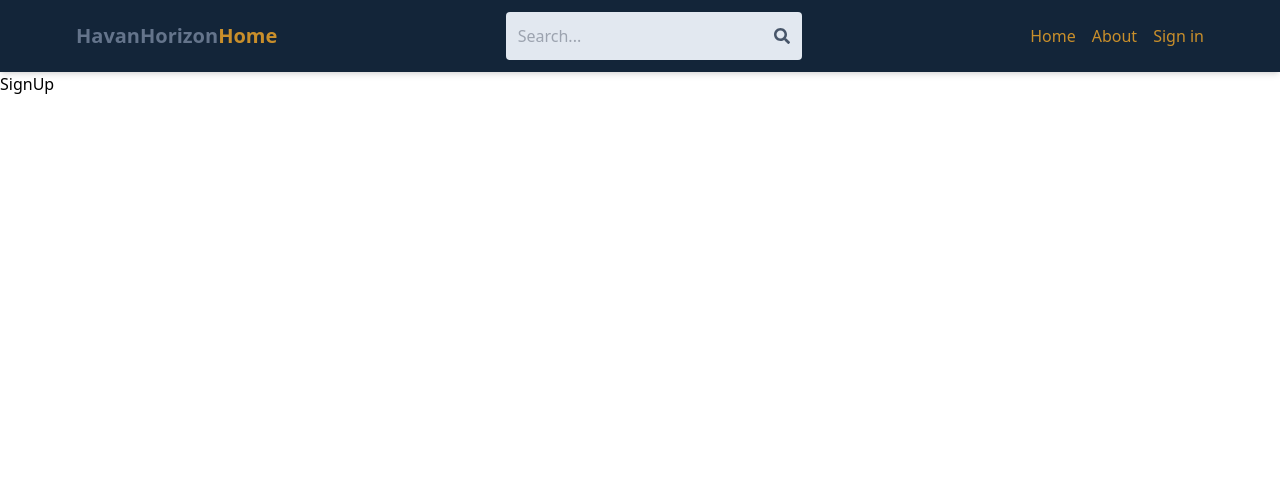
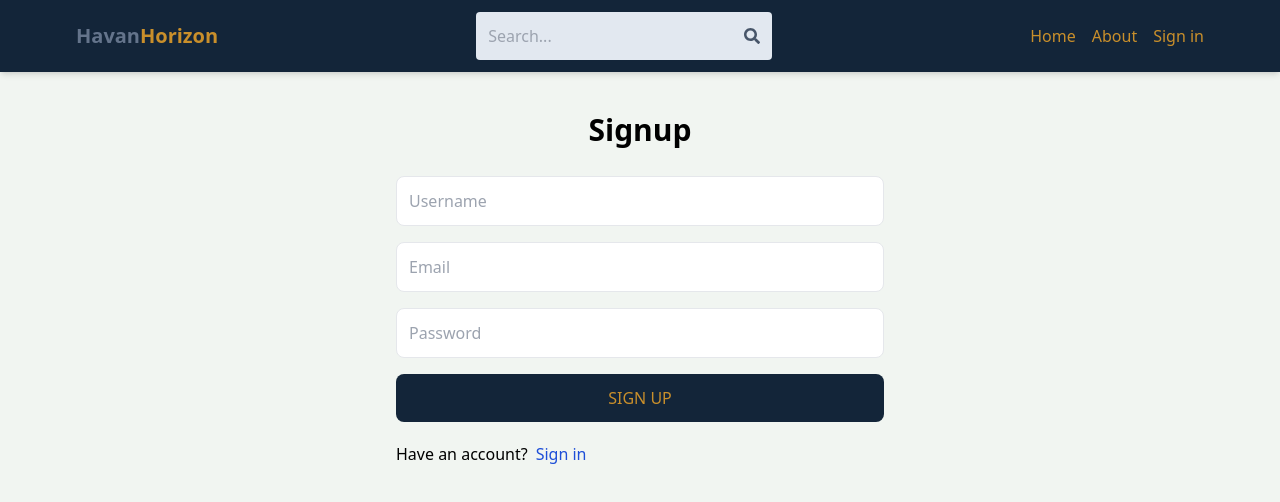
Before and after one commit to NDDuy1006/mern-estate, a React (Vite) app: page /sign-up in a window 1280 px wide. Shown: the top 502 px of the page. Built offline with nearby package versions, Linux system fonts and the light colour scheme.

Commit message:
signup page

```diff
--- a/src/components/Header.jsx
+++ b/src/components/Header.jsx
@@ -9,8 +9,7 @@ const Header = () => {
         <Link to="/">
           <h1 className="font-bold text-sm sm:text-xl flex flex-wrap">
             <span className="text-slate-500">Havan</span>
-            <span className="text-slate-500">Horizon</span>
-            <span className="text-secondary-theme">Home</span>
+            <span className="text-secondary-theme">Horizon</span>
           </h1>
         </Link>
         <form className="bg-slate-200 p-3 rounded flex items-center">
--- a/src/index.css
+++ b/src/index.css
@@ -1,3 +1,7 @@
 @tailwind base;
 @tailwind components;
 @tailwind utilities;
+
+body {
+  background-color: rgb(241, 245, 241);
+}
--- a/src/pages/SignUp.jsx
+++ b/src/pages/SignUp.jsx
@@ -1,7 +1,96 @@
-
+import { useState } from "react"
+import { Link, useNavigate } from "react-router-dom"
 
 export default function SignUp() {
+  const [formData, setFormData] = useState({
+    username: "",
+    email: "",
+    password: "",
+  })
+  const [error, setError] = useState(null)
+  const [loading, setLoading] = useState(false)
+
+  const navigate = useNavigate()
+
+  const handleChange = (e) => {
+    const { id, value } = e.target
+    setFormData({ ...formData, [id]: value })
+  }
+
+  const handleSubmit = async (e) => {
+    e.preventDefault()
+
+    try {
+      setLoading(true)
+
+      const res = await fetch(
+        "/api/auth/sign-up",
+        {
+          method: "POST",
+          headers: {
+            "Content-Type": "application/json",
+          },
+          body: JSON.stringify(formData)
+        }
+      )
+
+      const data = await res.json()
+      if (data.success === false) {
+        setError(data.message)
+        setLoading(false)
+        return
+      }
+      setError(null)
+      setLoading(false)
+      navigate("/sign-in")
+    } catch (error) {
+      setLoading(false)
+      setError(error.message)
+    }
+
+  }
+
   return (
-    <div>SignUp</div>
+    <div className="p-3 max-w-lg mx-auto">
+      <h1 className="text-3xl text-center font-semibold my-7">
+        Signup
+      </h1>
+      <form onSubmit={handleSubmit} className="flex flex-col gap-4">
+        <input
+          type="text"
+          placeholder="Username"
+          className="border p-3 rounded-lg"
+          id="username"
+          onChange={handleChange}
+        />
+        <input
+          type="email"
+          placeholder="Email"
+          className="border p-3 rounded-lg"
+          id="email"
+          onChange={handleChange}
+        />
+        <input
+          type="password"
+          placeholder="Password"
+          className="border p-3 rounded-lg"
+          id="password"
+          onChange={handleChange}
+        />
+        <button
+          disabled={loading}
+          className="bg-main-theme text-secondary-theme p-3 rounded-lg uppercase hover:opacity-95 disabled:opacity-70"
+        >
+          {loading ? "Loading..." : "Sign Up"}
+        </button>
+      </form>
+      <div className="flex gap-2 mt-5">
+        <p>Have an account?</p>
+        <Link to="/sign-in">
+          <span className="text-blue-700">Sign in</span>
+        </Link>
+      </div>
+      {error && <p className="">{error}</p>}
+    </div>
   )
 }
--- a/vite.config.js
+++ b/vite.config.js
@@ -3,6 +3,15 @@ import react from '@vitejs/plugin-react-swc'
 
 // https://vite.dev/config/
 export default defineConfig({
+  server: {
+    proxy: {
+      '/api': {
+        target: 'http://localhost:3000',
+        secure: false
+      },
+
+    }
+  },
   plugins: [
     react()
   ],
```
